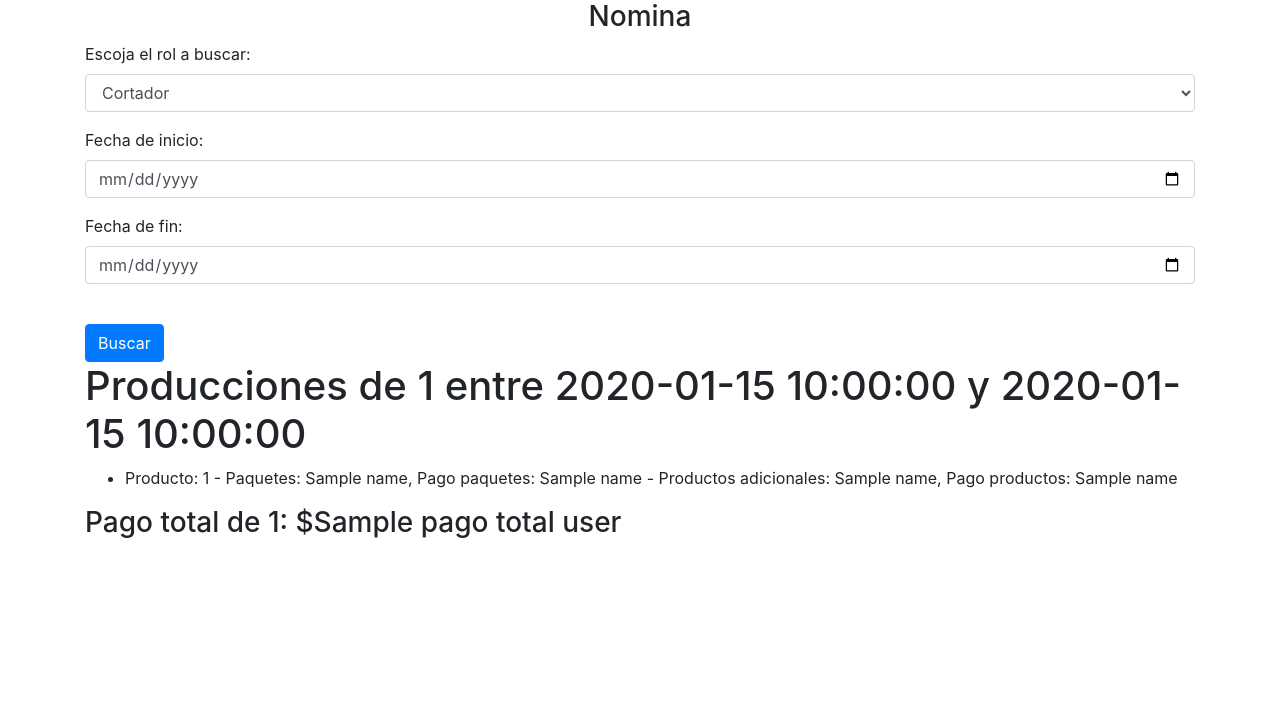
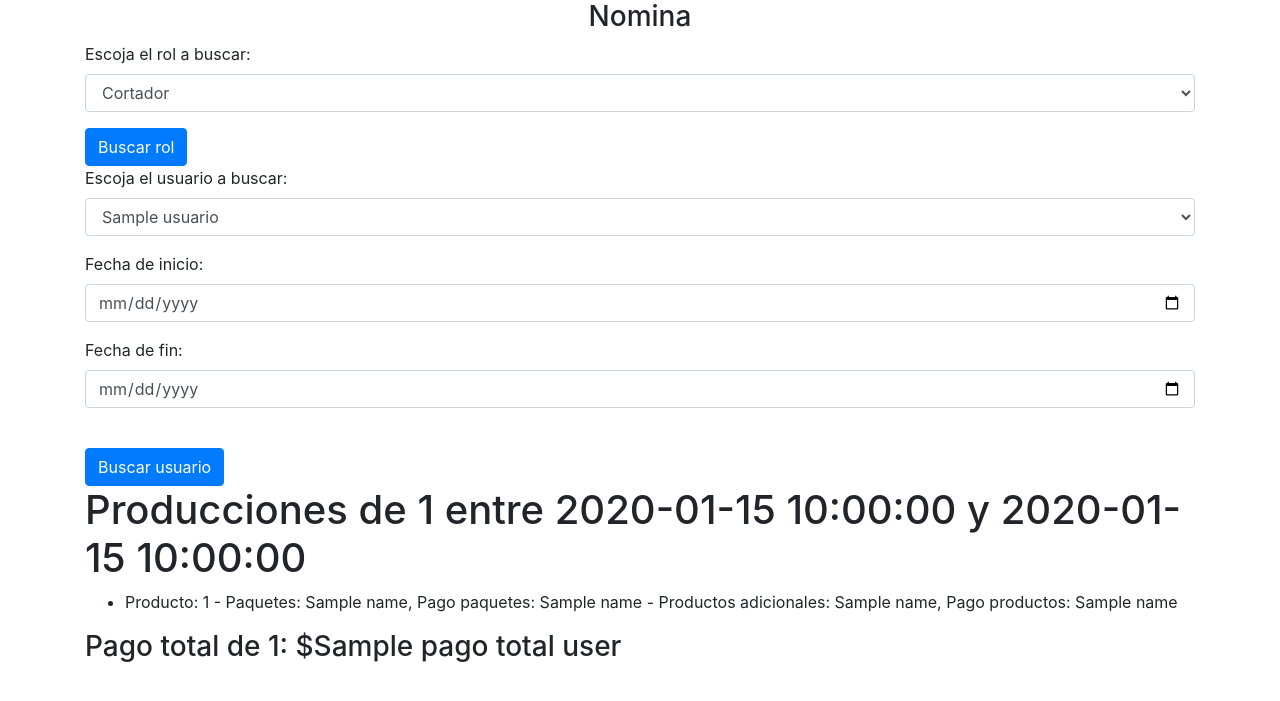
Before and after one commit to MikeMoron1001/web-software, a Python web app: template website/templates/admin_nomina.html in a window 1280 px wide. Shown: the part 56-757 px from the top of the page. Run offline with Jinja, Linux system fonts and the light colour scheme; the template is opened without the code that fills it: most values are stand-ins (such as "Sample title", 1, 10 or a date in 2020); some libraries are stand-ins or nearby versions.

Commit message:
Upload change

```diff
--- a/website/templates/admin_nomina.html
+++ b/website/templates/admin_nomina.html
@@ -13,6 +13,21 @@
                 <option value="Cortador">Cortador</option>
                 <option value="Guarnecedor">Guarnecedor</option>
                 <option value="Ensamblador">Ensamblador</option>
+            </select>
+        </div>
+        <button type="submit" name="buscar_rol" class="btn btn-primary">Buscar rol</button>
+    </form>
+
+    {% if usuarios %}
+
+        <form method="POST">
+
+            <div class="form-group">
+                <label for="usuario_inp">Escoja el usuario a buscar:</label>
+                <select id="usuario_inp" name="usuario_inp" class="form-control" required>
+                    {% for usuario in usuarios %}
+                        <option value={{ usuario.id }}>{{ usuario.usuario }}</option>
+                    {% endfor %}
                 </select>
             </div>
 
@@ -39,11 +54,11 @@
                 />
             </div>
 
+            <br />
+            <button type="submit" name="fecha_busqueda" class="btn btn-primary">Buscar usuario</button>
+        </form>
 
-
-        <br />
-        <button type="submit" class="btn btn-primary">Buscar</button>
-    </form>
+    {% endif %}
 
     {% if producciones %}
 
@@ -68,9 +83,6 @@
 
         {% endfor %}
 
-
     {% endif %}
 
-
-
 {% endblock %}
```
Also changed, not shown: website/views.py (+54 -37 lines). Lines whose indentation alone changed are shown as unchanged.
